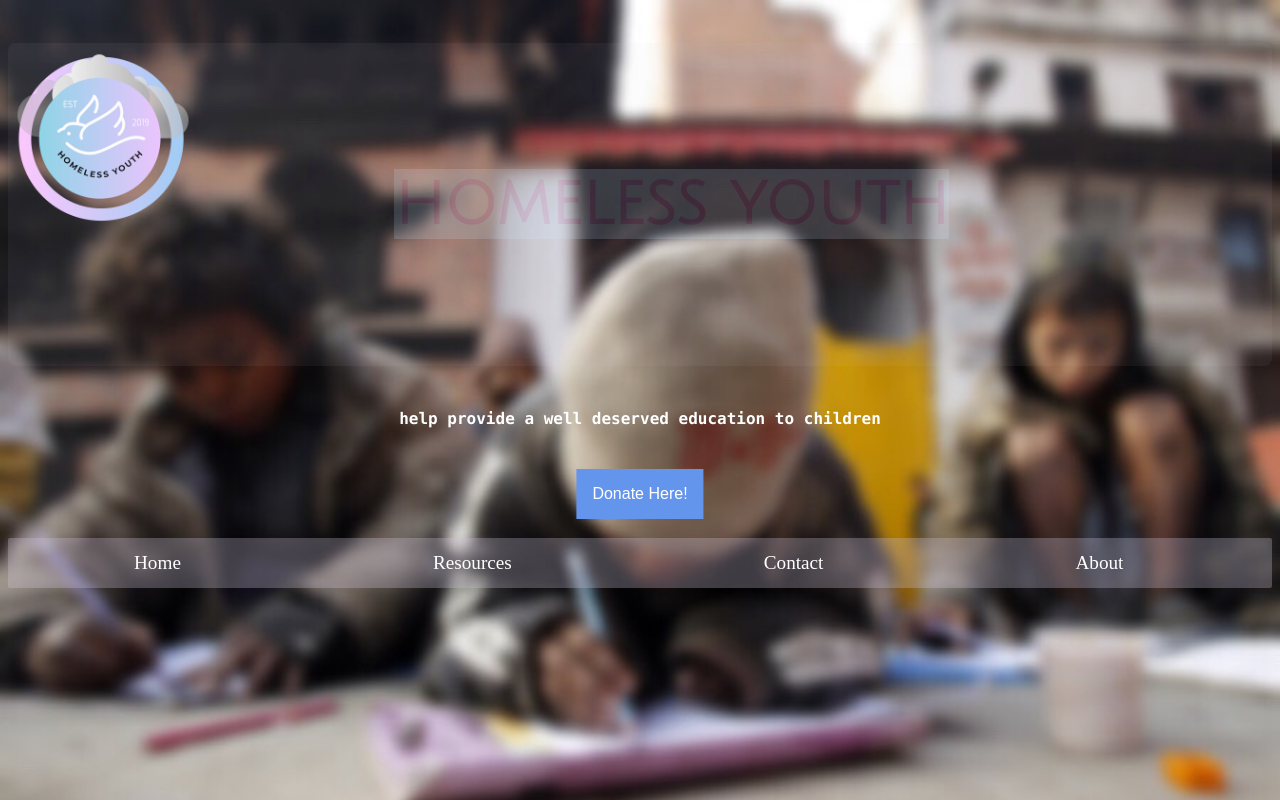
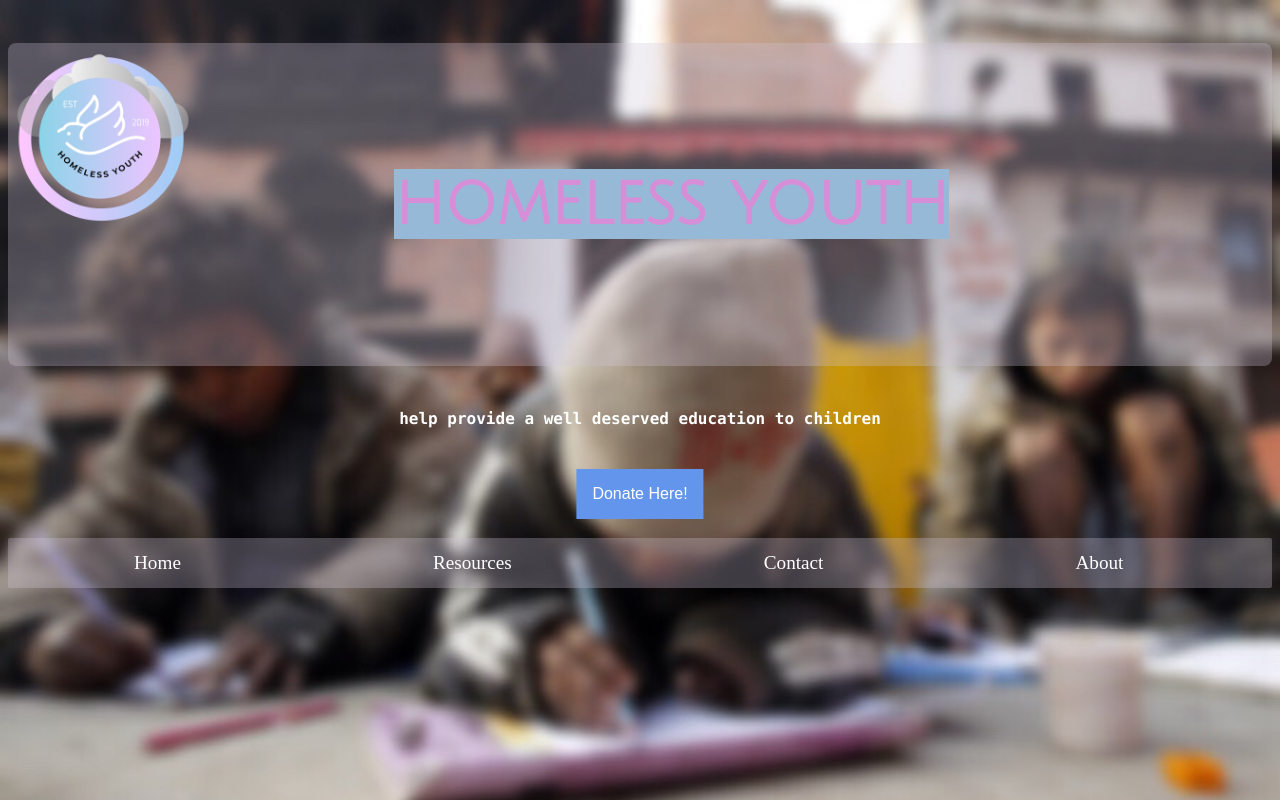
Before and after one commit to szou00/1_szou00.github.io, a plain HTML site: page index.html in a window 1280 px wide. Drawn offline with Linux system fonts and the light colour scheme.

Commit message:
highlight

```diff
--- a/index.html
+++ b/index.html
@@ -10,7 +10,7 @@
   <!--This is a comment-->
 <body>
 <img id="logo" src="logo.png">
-<h1><span style="background-color: #D1EAFF">homeless youth</span></h1>
+<h1><span style="background-color: #97B9D8">homeless youth</span></h1>
 
 <p>help provide a well deserved education to children</p>
 <!-- <img class="a" src="https://youthhaven.ca/wp-content/uploads/2016/10/homeless-teen.jpg"> -->
--- a/style.css
+++ b/style.css
@@ -15,7 +15,6 @@ h1{
 	 /* background: #EAFEFF; */
 	 background: rgba(206, 196, 216, 0.3);
 	 border-radius: 8px;
-   opacity: 0.2;
 }
 
 p {
```
